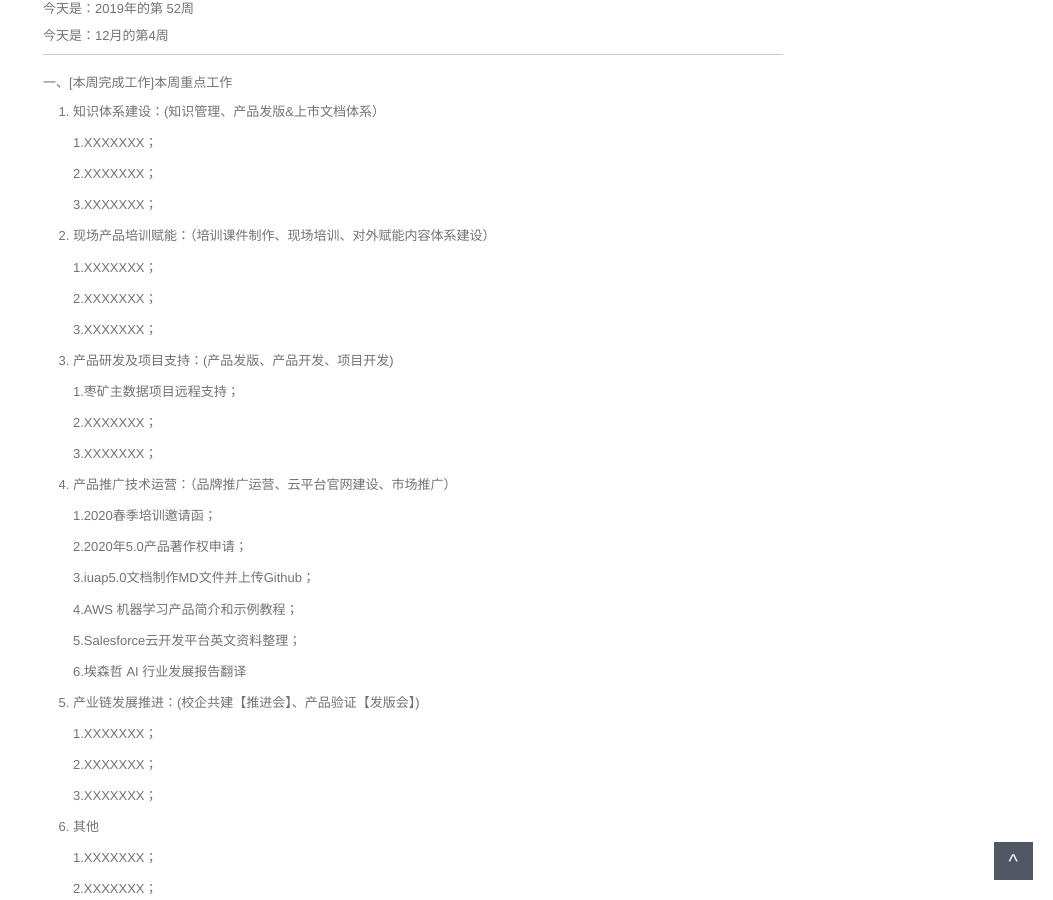
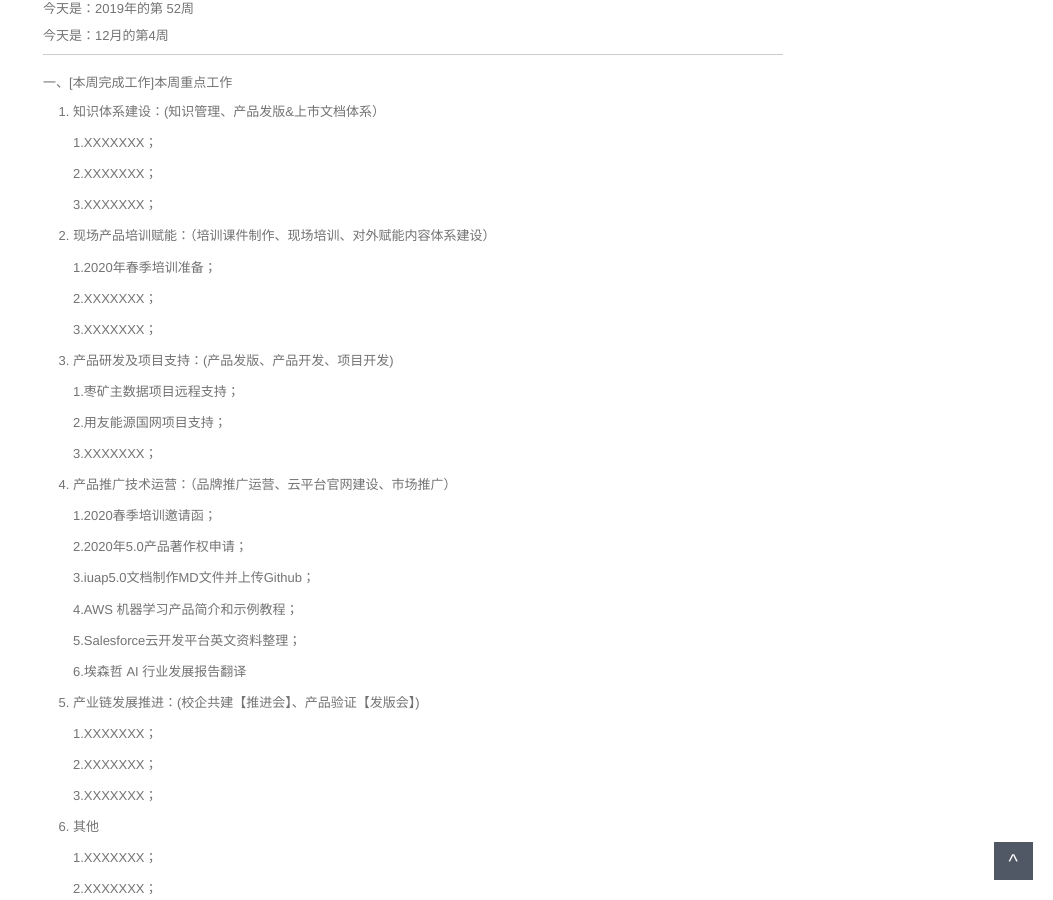
Before and after one commit to walllFlower/blog, a Jekyll site: the page built from _posts/2018-07-17-day_report_cxz.md, in a window 1280 px wide and 900 px high, scrolled down 435 px. Shown: the whole window, without its empty margins (227-1280 px from the left). Built offline with Jekyll 4.4.1, drawn with Linux system fonts in a browser that asks for light colours; comment, search, counter and statistics services are not loaded.

Commit message:
Update 2018-07-17-day_report_cxz.md

```diff
--- a/_posts/2018-07-17-day_report_cxz.md
+++ b/_posts/2018-07-17-day_report_cxz.md
@@ -34,7 +34,7 @@ categories: 技术运营工作周报
 
 2. 现场产品培训赋能：（培训课件制作、现场培训、对外赋能内容体系建设）
 
-    1.XXXXXXX；
+    1.2020年春季培训准备；
 
     2.XXXXXXX；
 
@@ -44,7 +44,7 @@ categories: 技术运营工作周报
 
     1.枣矿主数据项目远程支持；
 
-    2.XXXXXXX；
+    2.用友能源国网项目支持；
 
     3.XXXXXXX；
 
```
